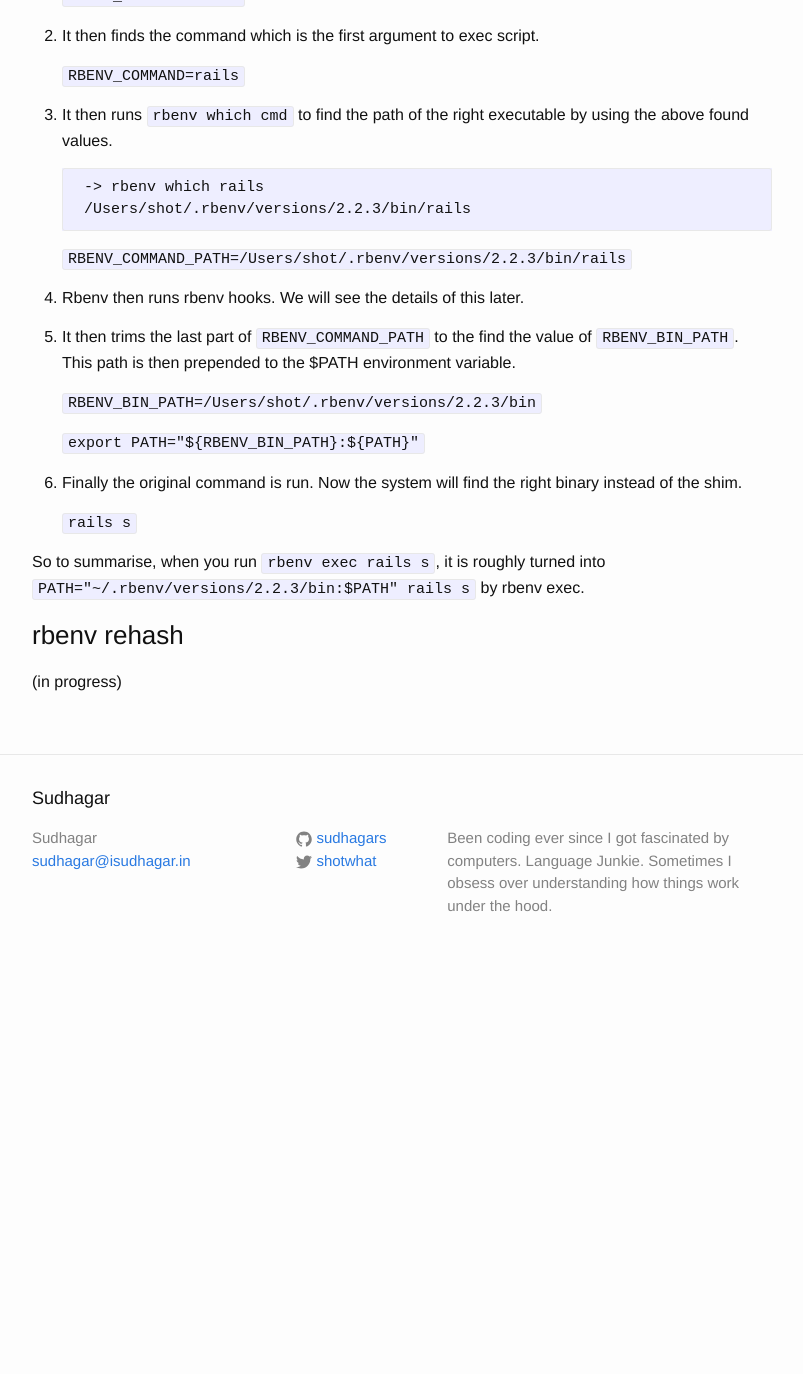
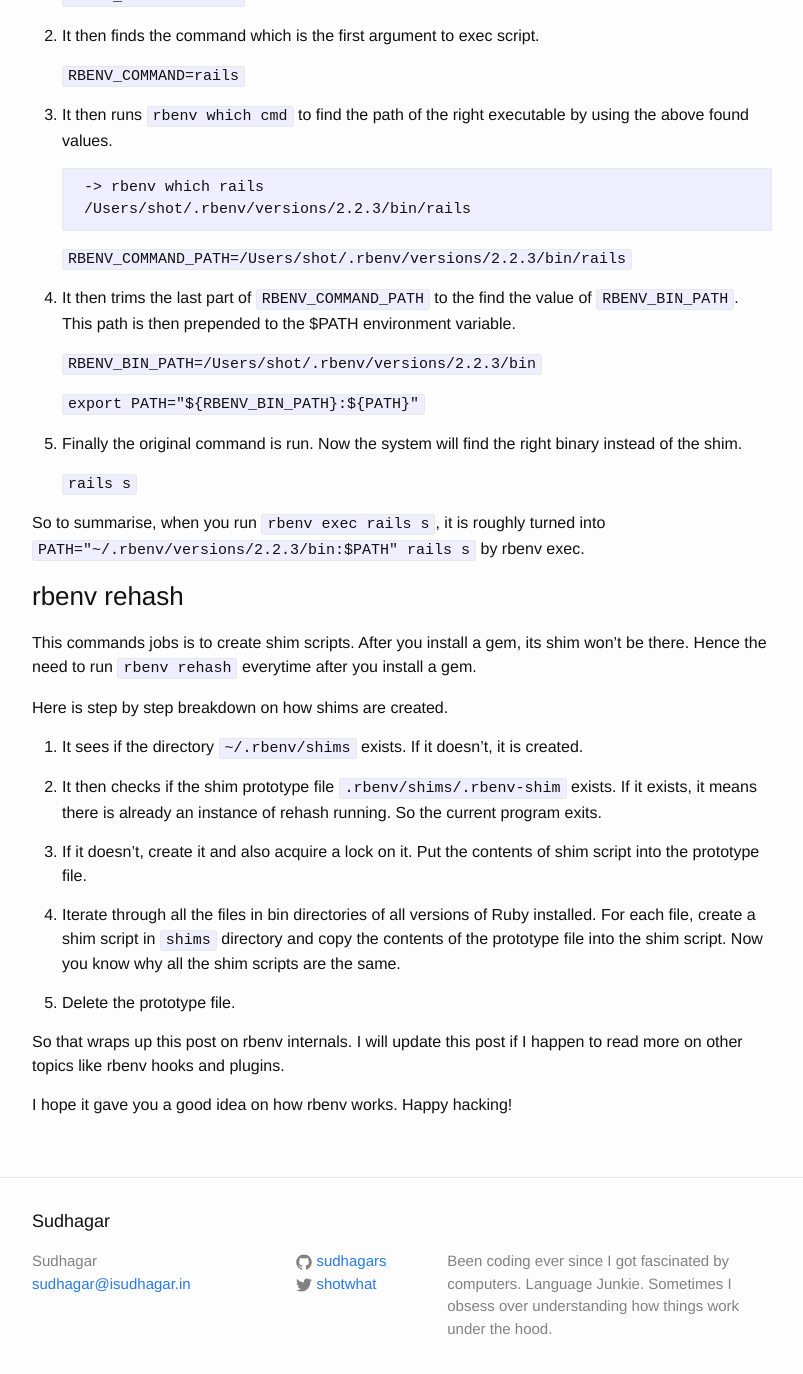
Before and after one commit to SudhagarS/sudhagars.github.io, a Jekyll site: the page built from _posts/2016-07-22-rbenv-internals.markdown, in a window 1280 px wide and 1400 px high, scrolled down 2662 px. Shown: the top 1374 px of the window, without its empty margins (238-1041 px from the left). Built offline with Jekyll 4.4.1, drawn with Linux system fonts in a browser that asks for light colours; before the commit the page ends 3639 px from its top, so only the background shows below that.

Commit message:
v1: rbenv internals

```diff
--- a/_posts/2016-07-22-rbenv-internals.markdown
+++ b/_posts/2016-07-22-rbenv-internals.markdown
@@ -107,8 +107,6 @@ Lets examine how it works by going through the steps involved. We will use `rben
 
       `RBENV_COMMAND_PATH=/Users/shot/.rbenv/versions/2.2.3/bin/rails`
 
-4. Rbenv then runs rbenv hooks. We will see the details of this later.
-
 5. It then trims the last part of `RBENV_COMMAND_PATH` to the find the value of `RBENV_BIN_PATH`. This path is then prepended to the $PATH environment variable.
 
       `RBENV_BIN_PATH=/Users/shot/.rbenv/versions/2.2.3/bin`
@@ -123,4 +121,20 @@ So to summarise, when you run `rbenv exec rails s`, it is roughly turned into `P
 
 ### rbenv rehash
 
-(in progress)
+This commands jobs is to create shim scripts. After you install a gem, its shim won't be there. Hence the need to run `rbenv rehash` everytime after you install a gem.
+
+Here is step by step breakdown on how shims are created.
+
+1. It sees if the directory `~/.rbenv/shims` exists. If it doesn't, it is created.
+
+2. It then checks if the shim prototype file `.rbenv/shims/.rbenv-shim` exists. If it exists, it means there is already an instance of rehash running. So the current program exits.
+
+3. If it doesn't, create it and also acquire a lock on it. Put the contents of shim script into the prototype file.
+
+4. Iterate through all the files in bin directories of all versions of Ruby installed. For each file, create a shim script in `shims` directory and copy the contents of the prototype file into the shim script. Now you know why all the shim scripts are the same.
+
+5. Delete the prototype file.
+
+So that wraps up this post on rbenv internals. I will update this post if I happen to read more on other topics like rbenv hooks and plugins.
+
+I hope it gave you a good idea on how rbenv works. Happy hacking!
```
